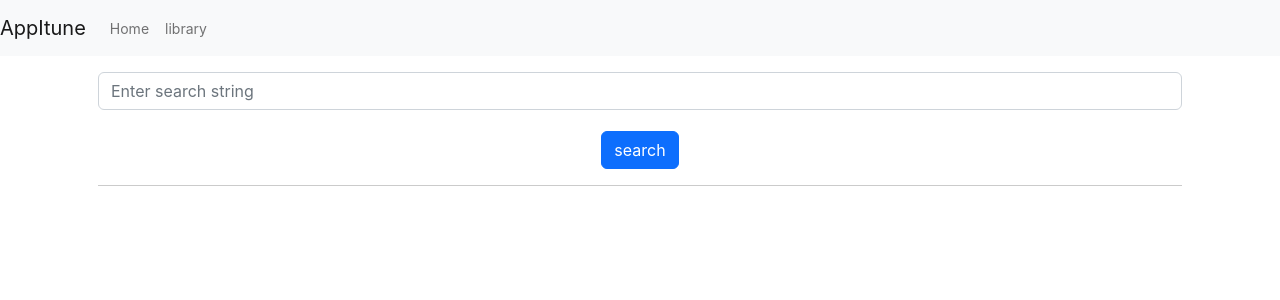
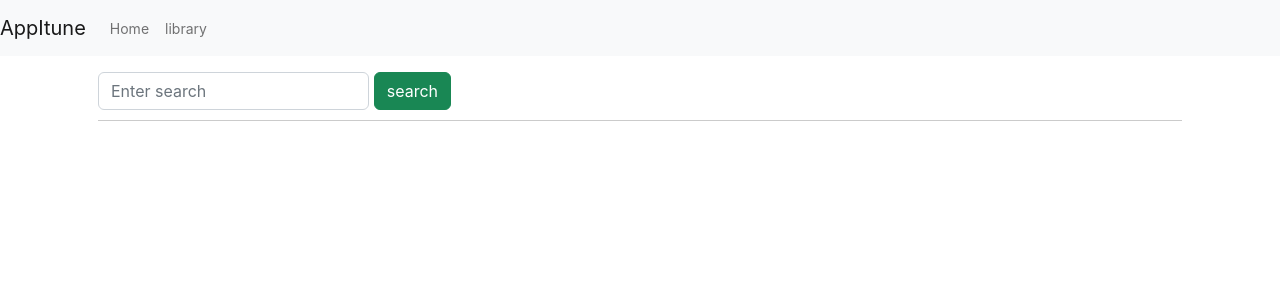
Before and after one commit to Baboula/app-itune, an Angular app: page /search in a window 1280 px wide. Shown: the top 300 px of the page. Built offline with nearby package versions, Linux system fonts and the light colour scheme.

Commit message:
modif css search vue

```diff
--- a/src/app/music-list/music-list.component.html
+++ b/src/app/music-list/music-list.component.html
@@ -1,19 +1,16 @@
-<!--
 <div class="row m-3">
-
-
-  <div *ngFor ="let music of musics" class="card col-md-4 col-lg-2 col-sm-1" style="width: 18rem;">
+  <div *ngFor ="let music of musics" class="card col-md-4 col-lg-2 col-sm-1" style="width: 15rem;">
     <img class="card-img-top" src="{{music.artworkUrl60}}">
     <div class="card-body">
       <h5 class="card-title">{{music.artistName}}</h5>
       <p class="card-text">{{music.subTitle}}</p>
-      <a [routerLink]="['/music',music.trackId]" class="btn btn-primary" target="_blank">Voir plus</a>
+      <a [routerLink]="['/music',music.trackId]" class="btn btn-success" target="_blank">Voir plus</a>
     </div>
   </div>
 </div>
--->
 
-<div class="row m-6">
+
+<!--<div class="row m-6">
     <div class="col-lg-4" *ngFor ="let music of musics">
       <div class="card">
         <img alt="Card image cap" class="card-img-top img-responsive" src="{{music.artworkUrl60}}">
@@ -28,4 +25,4 @@
       <a  [routerLink]="['/music',music.trackId]" class="btn btn-primary btn-rounded waves-effect waves-light m-t-20">lire plus</a>
     </div></div>
     </div>
-  </div>
+  </div>-->
--- a/src/app/search/search.component.css
+++ b/src/app/search/search.component.css
@@ -0,0 +1,13 @@
+.form-control{
+    max-width:25% ;
+    min-width: 10%;
+    float: left;
+}
+
+hr{
+    margin-top: 10px;
+}
+
+button{
+    margin-right: 67%;
+}
--- a/src/app/search/search.component.html
+++ b/src/app/search/search.component.html
@@ -7,12 +7,12 @@
         <div class="form-group">
             <input type="`search"
             class="form-control"
-            placeholder="Enter search string"
+            placeholder="Enter search"
             name="search" ngModel
             required>
-        </div><br/>
+        </div>
         <button type="submit"
-                class="btn btn-primary">
+                class="btn btn-success">
           search
         </button>
     </form>
```
